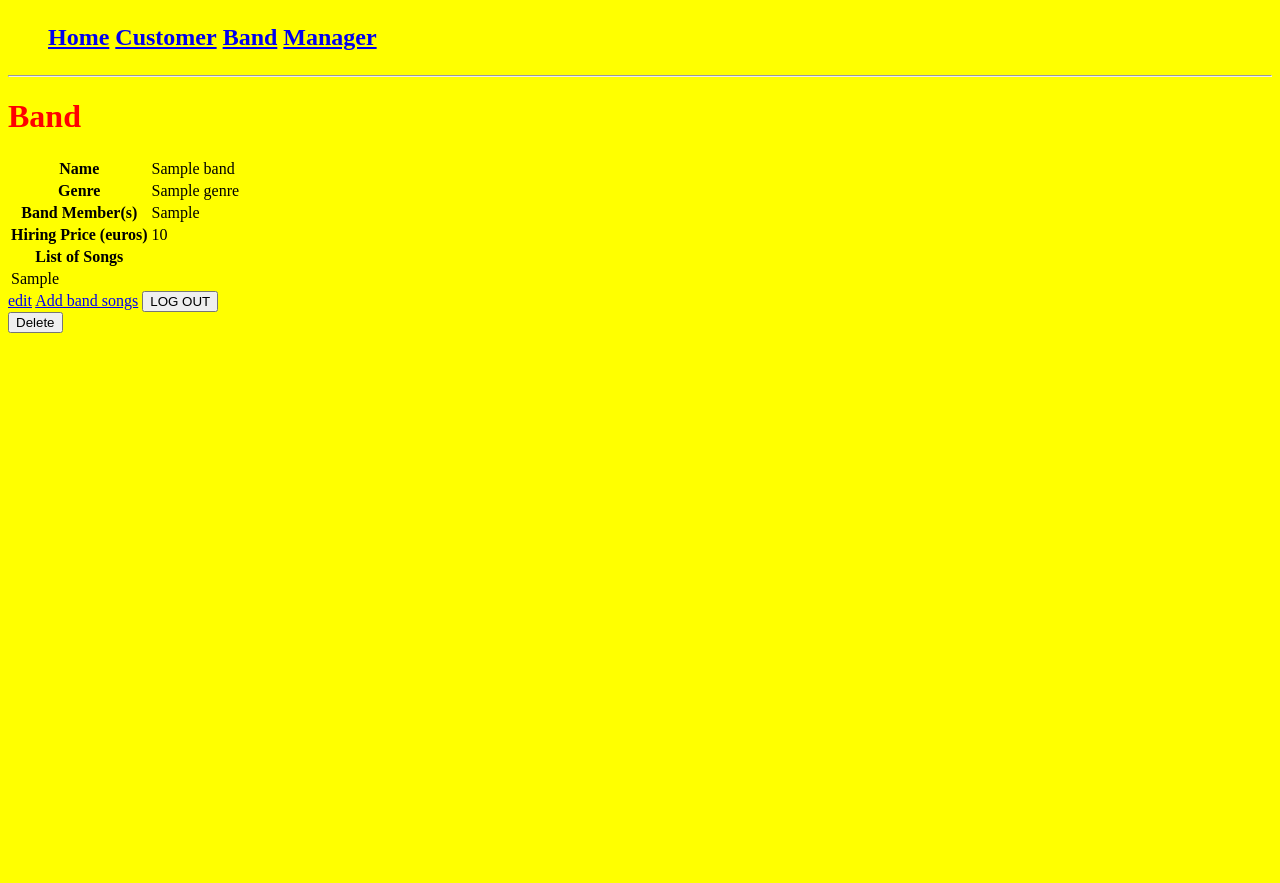
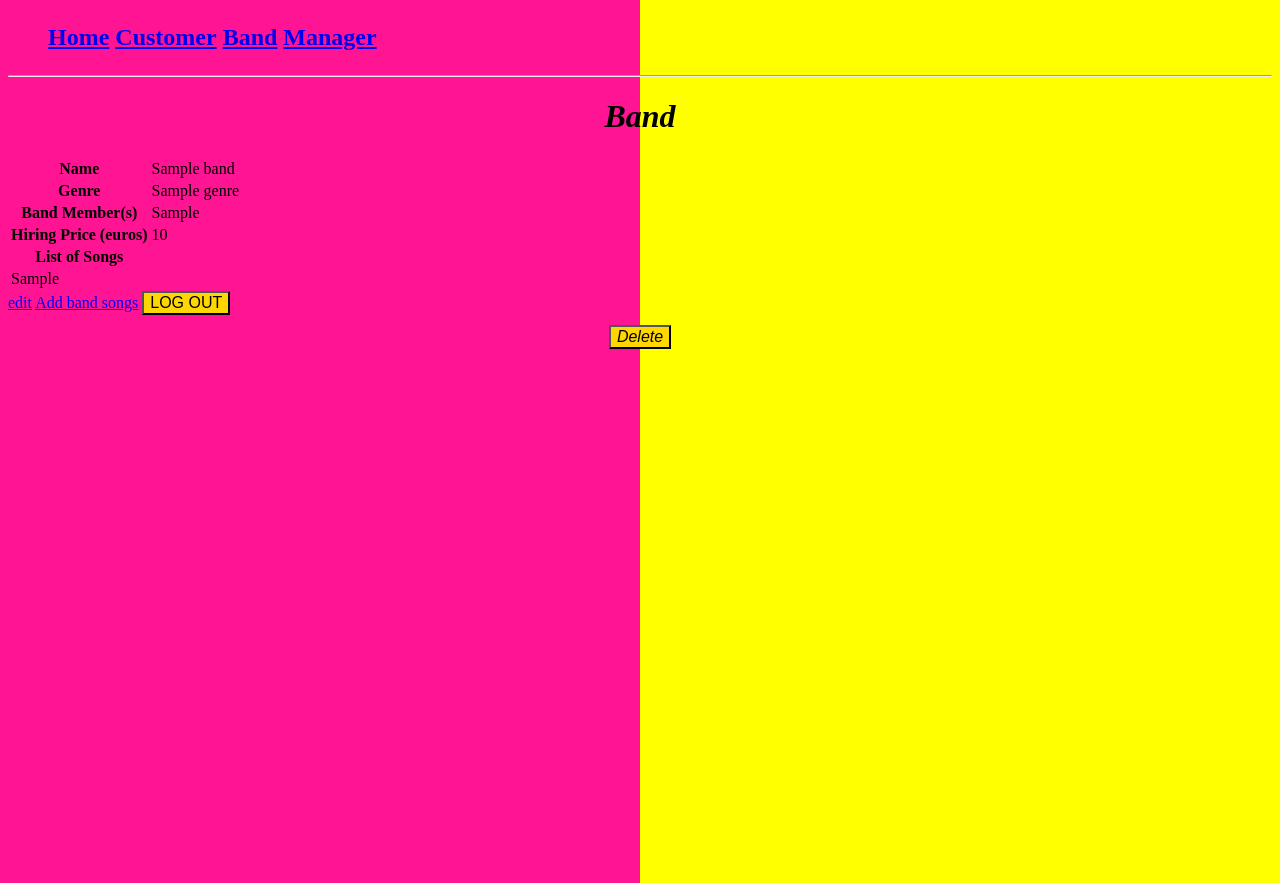
Before and after one commit to oisinegan/WebDevProject, a Symfony app: template templates/band/show.html.twig in a window 1280 px wide. Before the commit the page ends 333 px from the top, so only its background shows below. Run offline with Twig, Linux system fonts and the light colour scheme; the template is opened without the code that fills it: most values are stand-ins (such as "Sample title", 1, 10 or a date in 2020); some libraries are stand-ins or nearby versions.

Commit message:
Update base.html.twig
changed the background and text

```diff
--- a/templates/base.html.twig
+++ b/templates/base.html.twig
@@ -26,15 +26,39 @@
 
         <style>
             body {
-                background-color: yellow;
+                height: auto;
+                background: linear-gradient(
+                        to right,
+                        deeppink 0%,
+                        deeppink 50%,
+                        yellow 50%,
+                        yellow 100%
+                );
             }
 
             h1 {
-                color: red;
+                color: black;
+                text-align: center;
+                font-style: oblique;
             }
 
             h2 li {
                 display: inline-block;
+            }
+
+            form{
+                color: #0a0a0a;
+                height: 70vh;
+                font-size: 30px;
+                text-align: center;
+                text-effect: outline;
+                font-style: oblique;
+            }
+
+            button{
+                font-size: 16px;
+                font-style: inherit;
+                background-color: gold;
             }
         </style>
 
```
